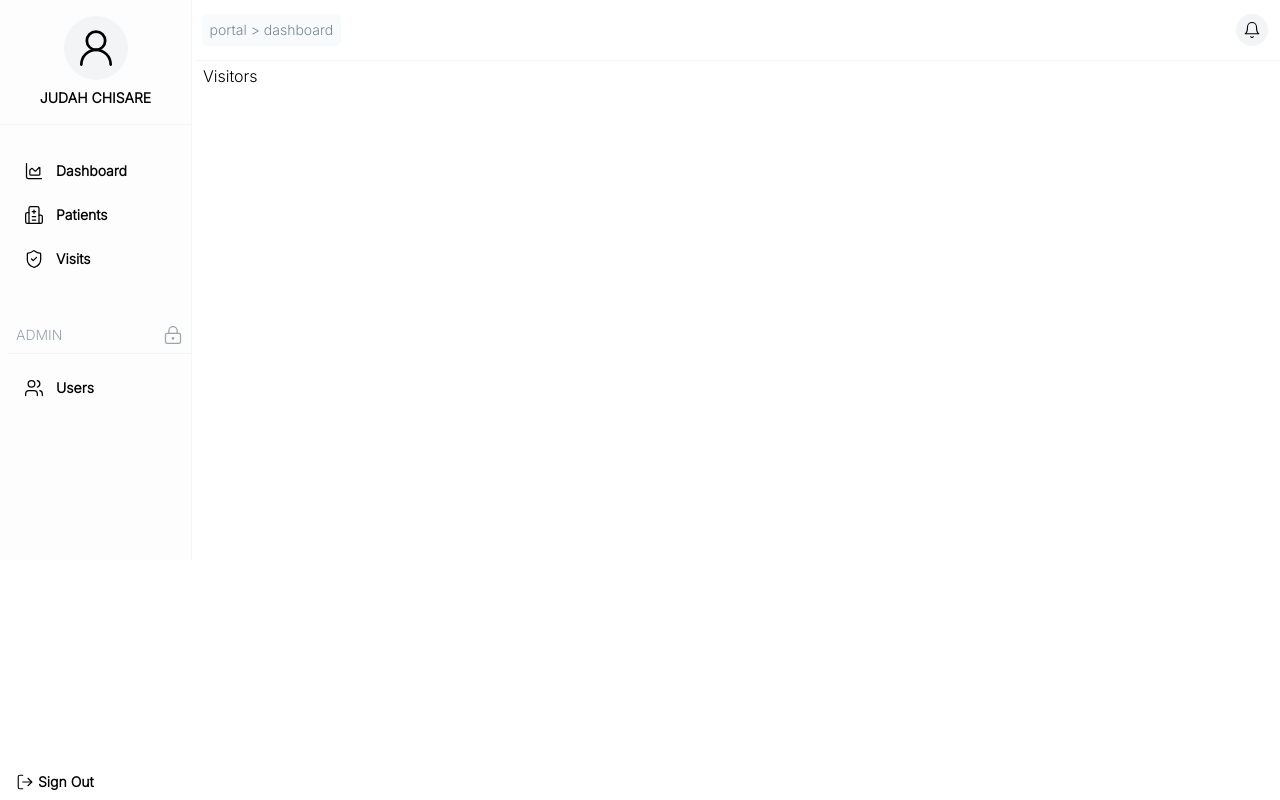
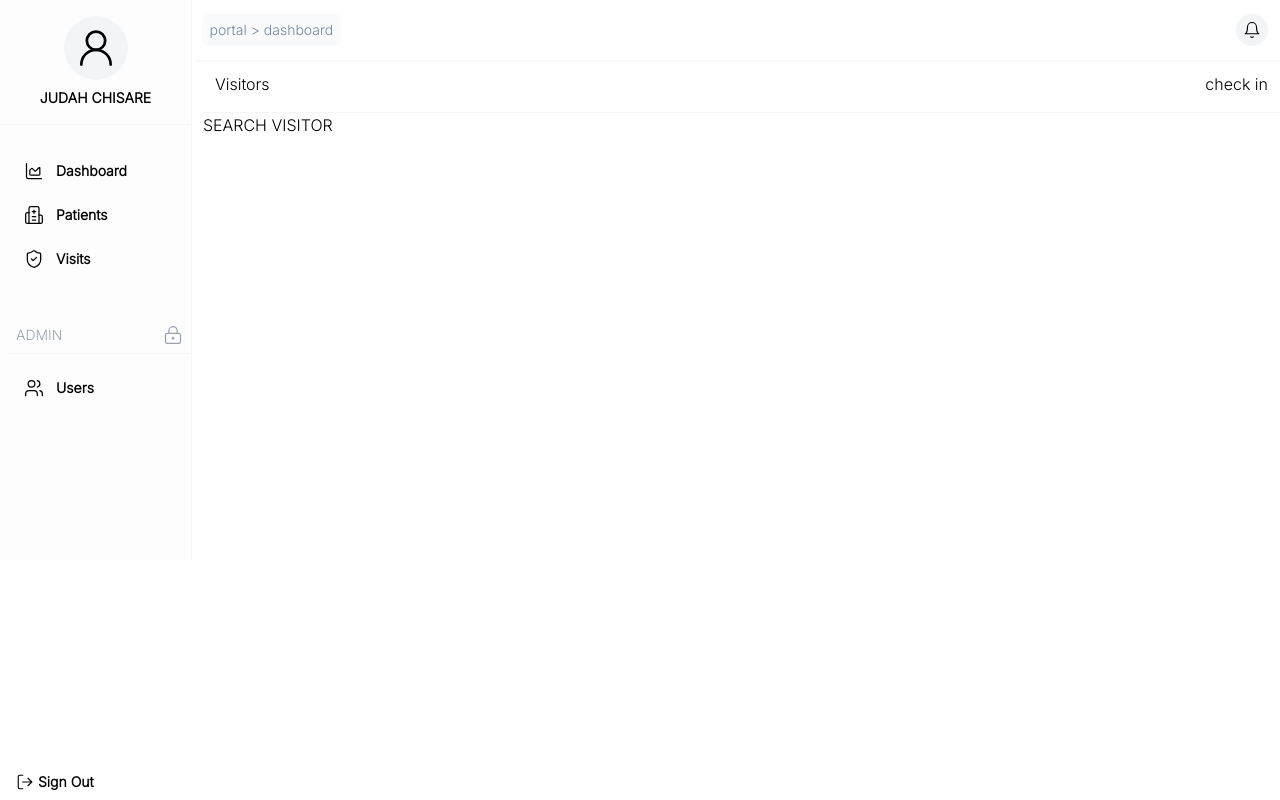
Before and after one commit to judahtc/hospital-patient-visits-manager-frontend, an Angular app in the folder hospital-visits-manager-frontend/: page /portal/visits in a window 1280 px wide. Built offline with nearby package versions, Linux system fonts and the light colour scheme.

Commit message:
feat: started building the seach visitor dialog

```diff
--- a/hospital-visits-manager-frontend/src/app/visits/visits.component.html
+++ b/hospital-visits-manager-frontend/src/app/visits/visits.component.html
@@ -1,9 +1,16 @@
 <div class="visitors">
   <div>
-    <div>
-      <span>Visitors</span>
+    <div class="flex justify-between items-center mx-3 mt-2">
+      <div>Visitors</div>
+      <div>check in</div>
+    </div>
+  </div>
+  <div style="background-color: whitesmoke;line-height: 1px;margin-top: 1rem;">
+    &nbsp;
+  </div>
 
-    </div>
+  <div>
+    SEARCH VISITOR
   </div>
 
 </div>
```
